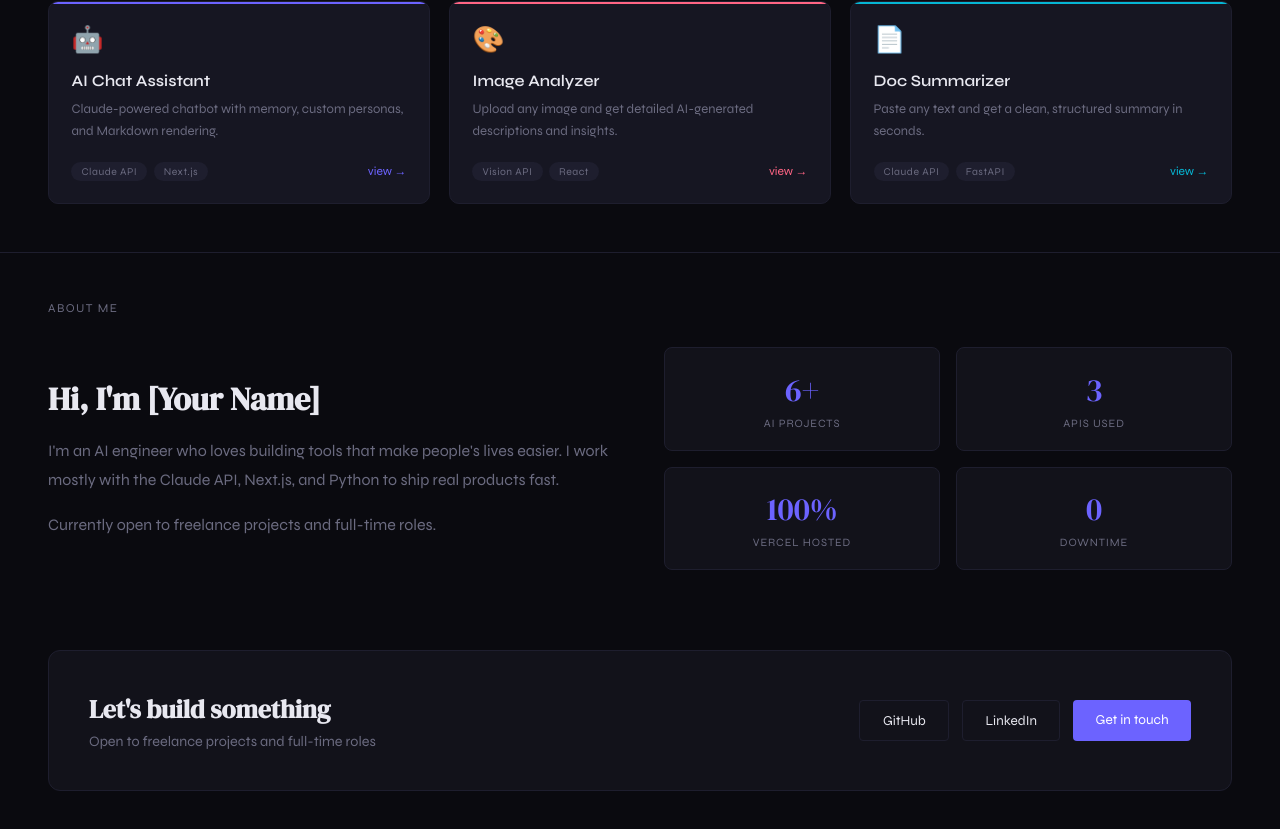
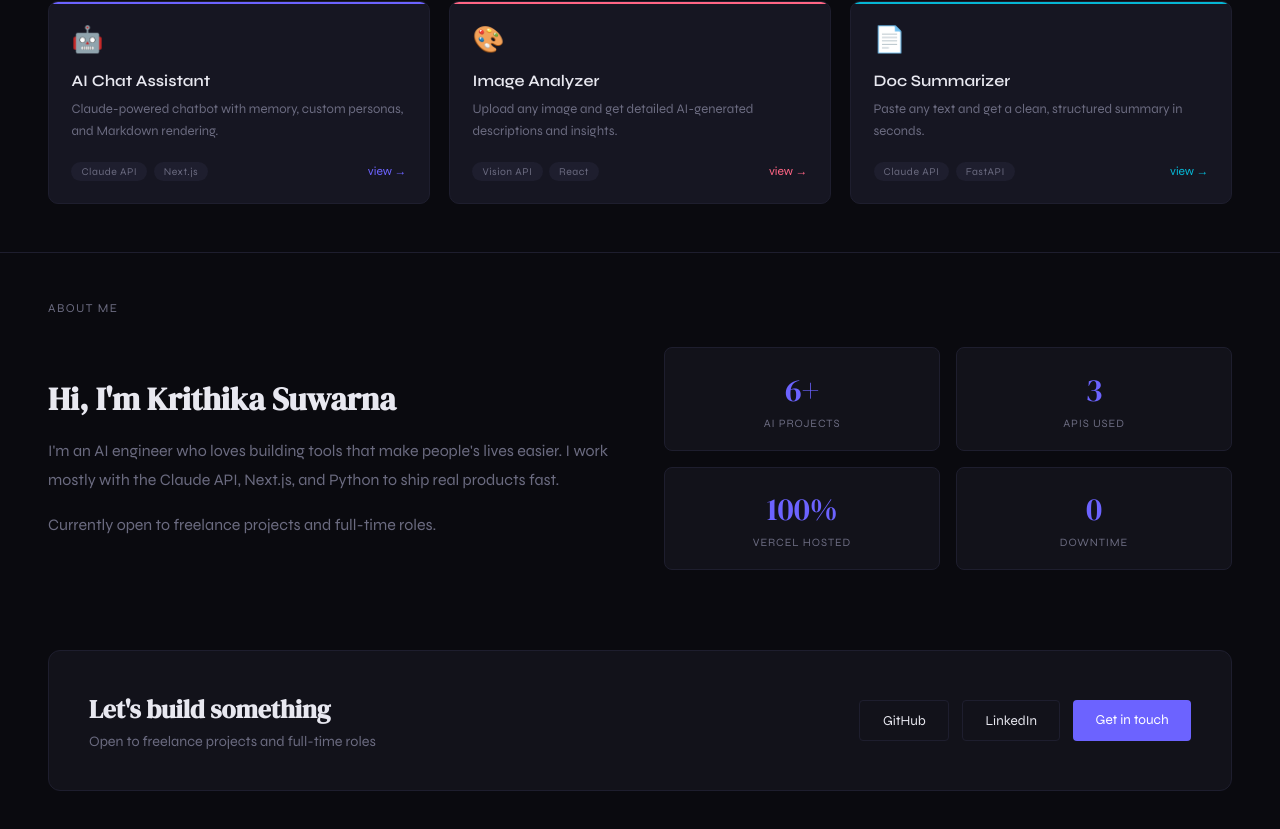
Before and after one commit to Krithikap019/ai-portfolio, a Next.js app: page / in a window 1280 px wide. Shown: the part 667-1496 px from the top of the page. Built offline with nearby package versions, Linux system fonts and the light colour scheme.

Commit message:
update 2

```diff
--- a/app/page.jsx
+++ b/app/page.jsx
@@ -38,7 +38,7 @@ export default function Home() {
       {/* Nav */}
       <nav style={{ display: "flex", justifyContent: "space-between", alignItems: "center", padding: "1.2rem 3rem", borderBottom: "1px solid #1e1e2e" }}>
         <div style={{ fontFamily: "'DM Serif Display', serif", fontSize: "1.3rem" }}>
-          your<span style={{ color: "#6c63ff" }}>.</span>name
+          Krithika<span style={{ color: "#6c63ff" }}>.</span>Suwarna
         </div>
         <div style={{ display: "flex", gap: "2rem", fontSize: "0.8rem", letterSpacing: "0.08em", textTransform: "uppercase", color: "#6b6b80" }}>
           <Link href="#projects" style={{ color: "inherit", textDecoration: "none" }}>Work</Link>
@@ -93,7 +93,7 @@ export default function Home() {
         <div style={{ display: "grid", gridTemplateColumns: "1fr 1fr", gap: "3rem", alignItems: "center" }}>
           <div>
             <h2 style={{ fontFamily: "'DM Serif Display', serif", fontSize: "2rem", marginBottom: "1rem" }}>
-              Hi, I'm [Your Name]
+              Hi, I'm Krithika Suwarna
             </h2>
             <p style={{ color: "#6b6b80", lineHeight: "1.8", marginBottom: "1rem" }}>
               I'm an AI engineer who loves building tools that make people's lives easier.
```
